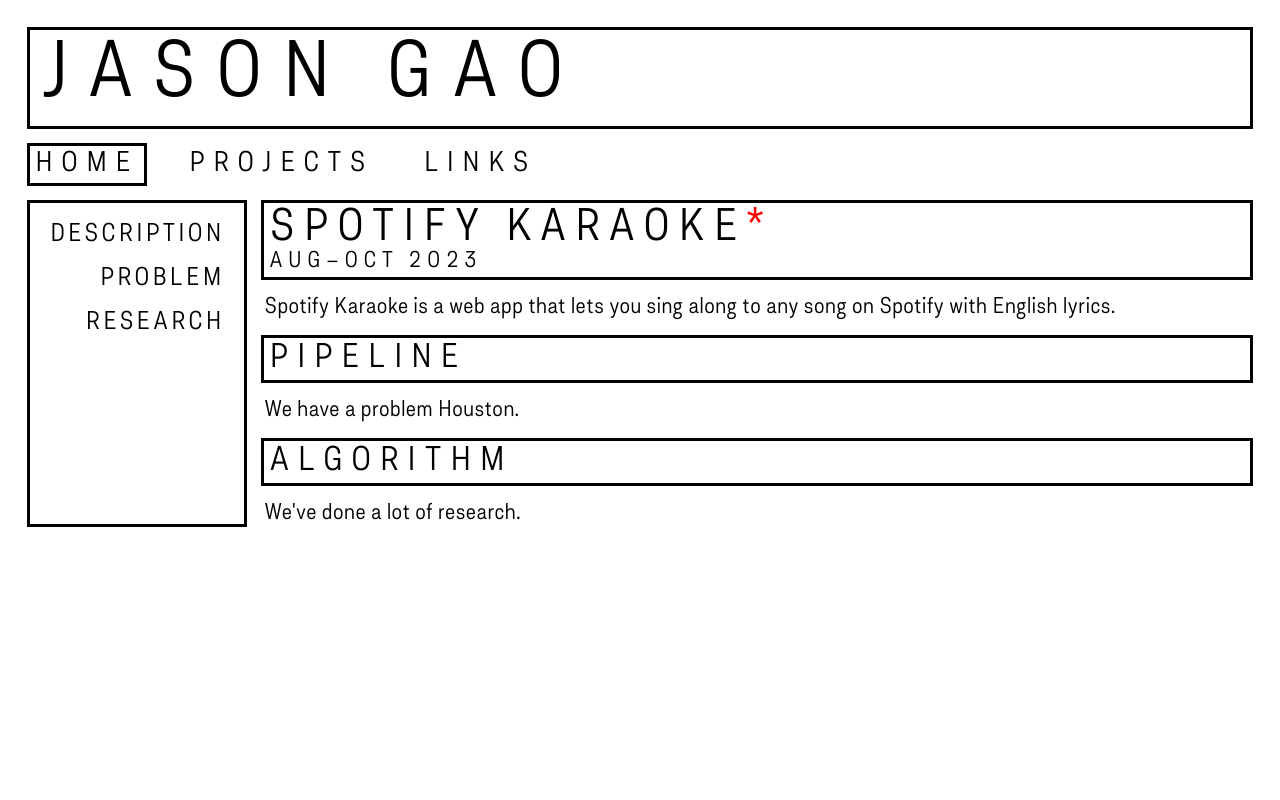
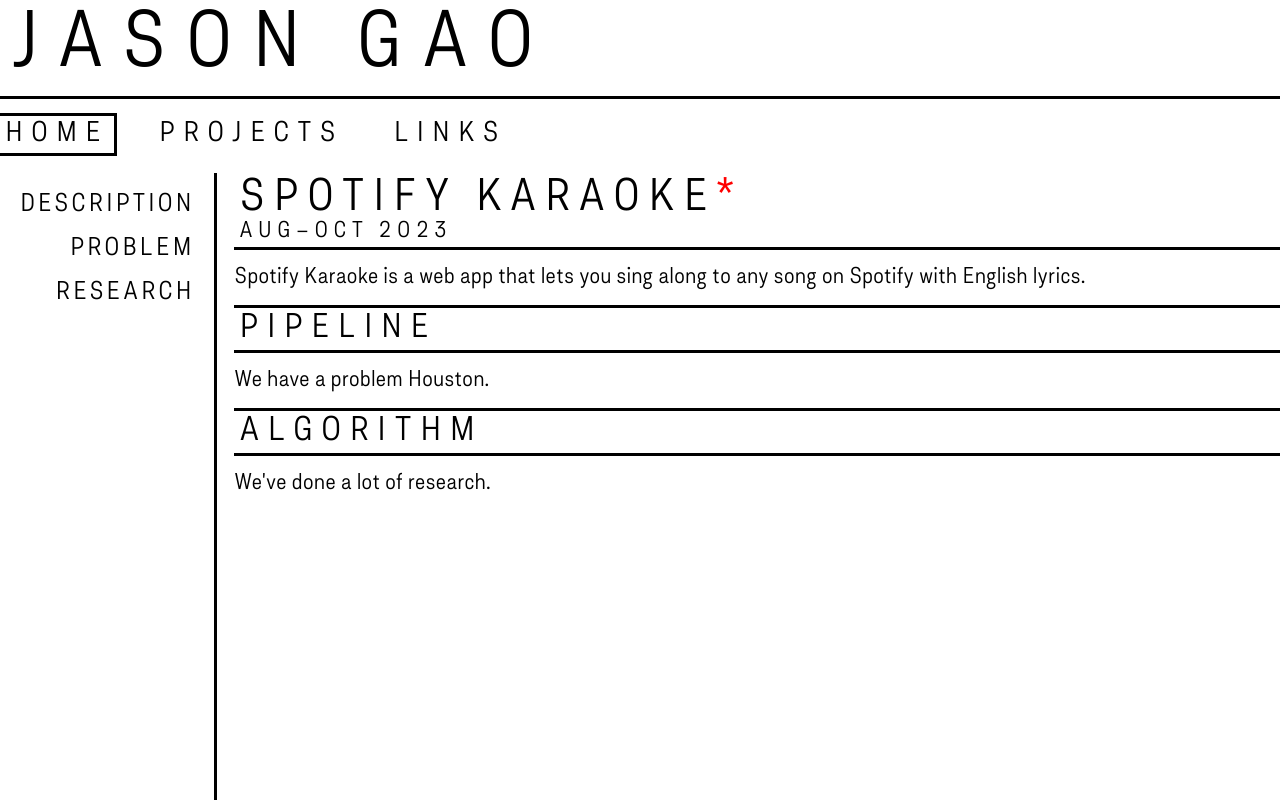
Before and after one commit to MyriadRivers/myriadrivers.github.io, a React (Create React App) app: page /projects/spotify_karaoke in a window 1280 px wide. Built offline with nearby package versions, Linux system fonts and the light colour scheme.

Commit message:
misc styling

```diff
--- a/src/App.tsx
+++ b/src/App.tsx
@@ -12,6 +12,8 @@
   display: flex;
   flex-direction: column;
   gap: 20px;
+
+  height: 100%;
 `
 
 function App() {
--- /dev/null
+++ b/src/components/Image.tsx
@@ -0,0 +1,25 @@
+import styled from "styled-components";
+
+const StyledImage = styled.div`
+    width: 100%;
+
+    display: flex;
+    flex-direction: column;
+
+    img {
+        margin: 20px;
+    }
+
+    text-align: center;
+    font-size: 13pt;
+    font-style: italic;
+`
+
+function Image({ src, caption }: { src: string, caption: string }) {
+    return (<StyledImage>
+        <img src={src} />
+        {caption}
+    </StyledImage>);
+}
+
+export default Image;
--- a/src/pages/projects/SpotifyKaraoke/SpotifyKaraoke.tsx
+++ b/src/pages/projects/SpotifyKaraoke/SpotifyKaraoke.tsx
@@ -1,20 +1,28 @@
 import styled from "styled-components";
-import Heading from "../../../components/Heading";
 import Sidebar from "../../../components/Sidebar";
 import { useRef } from "react"
 import Expandable from "../../../components/Expandable";
 import ProjectTitle from "../../../components/ProjectTitle";
 
+import pipelineImage from "./spotify_karaoke_pipeline.png"
+import Image from "../../../components/Image";
+
 const StyledPage = styled.div`
     display: flex;
     gap: 20px;
+    height: 100%;
 
     .projectContents {
         width: 100%;
         display: flex;
         flex-direction: column;
         gap: 20px;
+
+        height: 100%;
+        overflow: auto;
     }
+
+    overflow: hidden;
 `
 
 function SpotifyKaraoke() {
@@ -27,6 +35,7 @@
             <ProjectTitle text={"Spotify Karaoke"} subtitle={"Aug–Oct 2023"} link="https://aidn.jp/mikutap/" ref={el => headingRefs.current[0] = el} />
             Spotify Karaoke is a web app that lets you sing along to any song on Spotify with English lyrics.
             <Expandable heading={"Pipeline"} summary={"We have a problem Houston."} ref={el => headingRefs.current[1] = el} >
+                <Image src={pipelineImage} caption={"Data pipeline for Spotify Karaoke."} />
                 Expanded problem is expanded. Blah Blah Blah Blah Blah Blah Blah Blah Blah Blah.
             </Expandable>
             <Expandable heading={"Algorithm"} summary={"We've done a lot of research."} ref={el => headingRefs.current[2] = el} >
--- a/src/styles/globalStyles.ts
+++ b/src/styles/globalStyles.ts
@@ -18,15 +18,28 @@
     }
 
     body {
+
         font-family: "Asket Narrow";
         font-size: 16pt;
 
+        margin: 0px;
         padding: 0px;
-        margin: 30px;
 
         -webkit-box-sizing: border-box; /* Safari/Chrome, other WebKit */
         -moz-box-sizing: border-box;    /* Firefox, other Gecko */
         box-sizing: border-box;
+
+        height: 100%;
+    }
+
+    html {
+        height: 100%;
+        margin: 0px;
+        padding: 0px;
+    }
+
+    #root, .App {
+        height: 100%;
     }
 
     a {
```
Also changed, not shown: src/components/Navbar/Navbar.tsx (line endings or trailing spaces), src/pages/projects/SpotifyKaraoke/spotify_karaoke_pipeline.png (added).
